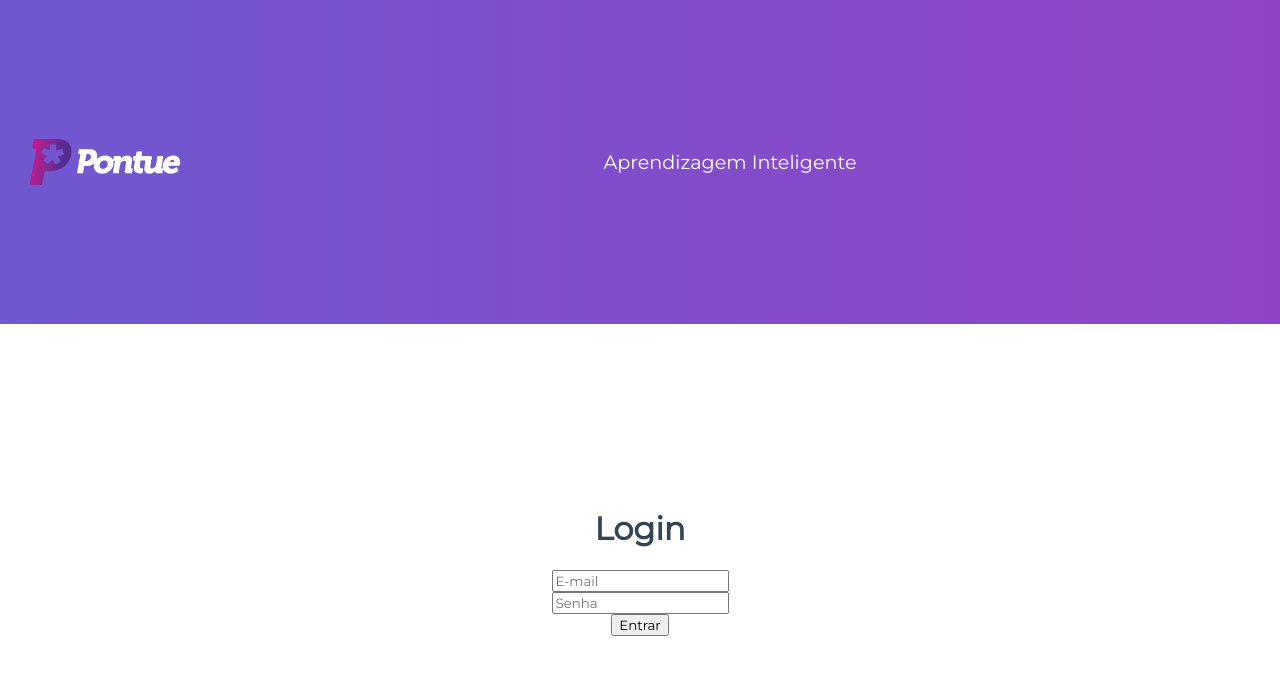
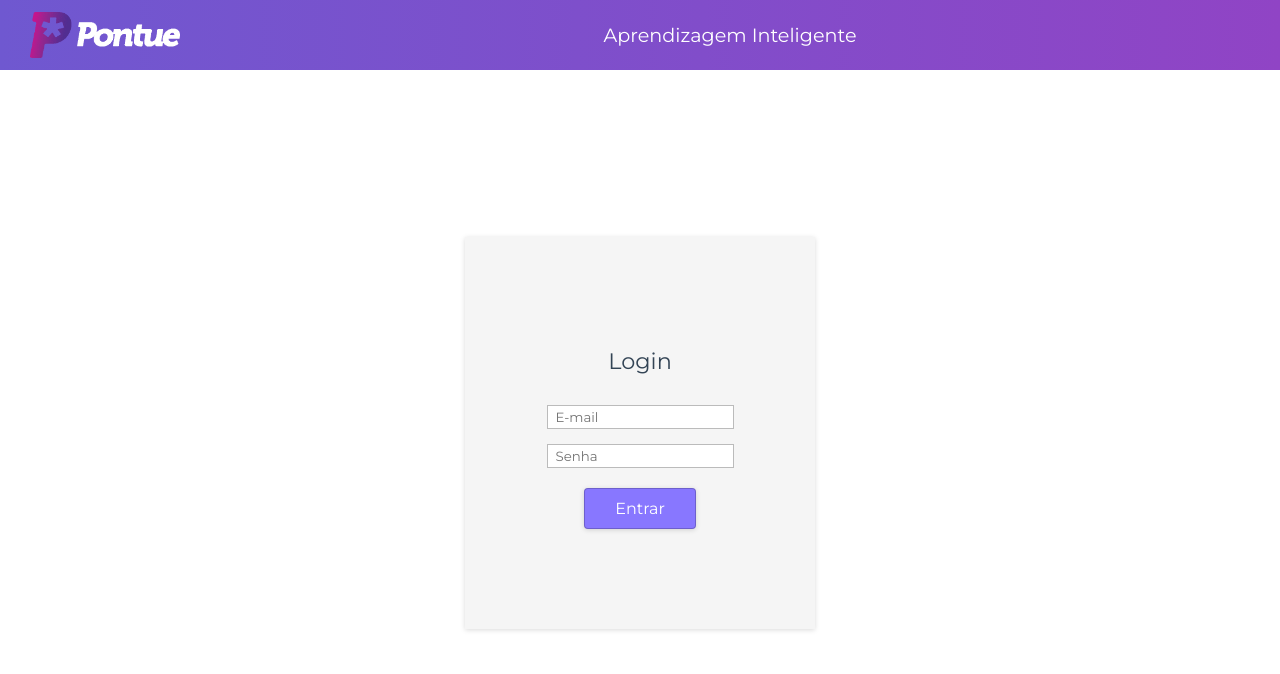
Before and after one commit to julianapsilva/Desafio-Pontue, a Vue app in the folder desafio/: page /auth in a window 1280 px wide. Shown: the top 674 px of the page. Built offline with nearby package versions, Linux system fonts and the light colour scheme.

Commit message:
fix: corrigindo rotas de direcionamento

```diff
--- a/desafio/src/App.vue
+++ b/desafio/src/App.vue
@@ -1,6 +1,5 @@
 <template>
-  <div id="app"
-   >
+  <div id="app">
     <Header title="Aprendizagem Inteligente" />
     <Content />
   </div>
@@ -22,7 +21,7 @@ export default {
     async validateToken() {
       this.validateToken = true;
 
-      const json = localStorage.getItem('knowledge_user');
+      const json = localStorage.getItem("knowledge_user");
       const userData = JSON.parse(json);
       this.$store.commit("setUser", null);
 
@@ -31,8 +30,6 @@ export default {
         this.$router.push({ name: "auth" });
         return;
       }
-
-      //faltou o IF/ ELSE AULA 1 DE TOKEN
       this.$store.commit("setUser", userData);
       this.validateToken = false;
     },
@@ -45,18 +42,18 @@ export default {
 
 <style>
 * {
+  margin: 0;
+  padding: 0;
+  border: 0;
+  box-sizing: border-box;
   font-family: "Montserrat", sans-serif;
-}
-body {
-  margin: 0;
   color: #345;
 }
 
 #app {
   height: 100vh;
   display: grid;
-  /* grid-template-rows: 60px 1fr 40px; */
-  grid-template-columns:  1fr;
+  grid-template-columns: 1fr;
   grid-template-areas:
     "header header"
     "content content";
--- a/desafio/src/components/template/Header.vue
+++ b/desafio/src/components/template/Header.vue
@@ -27,6 +27,7 @@ export default {
   display: flex;
   justify-content: flex-start;
   align-items: center;
+  max-height: 70px;
 }
 .title {
   font-size: 1.2rem;
--- a/desafio/src/components/views/Auth.vue
+++ b/desafio/src/components/views/Auth.vue
@@ -1,62 +1,86 @@
 <template>
-<div class="auth-content">
-  <div class="auth-modal">
-    <h1 class="auth-title">Login </h1>
+  <div class="auth-content">
+    <div class="auth-modal">
+      <h1 class="auth-title">Login</h1>
 
-    <input v-model="user.email" name="email" type="email" placeholder="E-mail">
-    <input v-model="user.password" name="password" type="password" placeholder="Senha">
-    <button @click="signin">Entrar</button>
-
+      <input
+        v-model="user.email"
+        name="email"
+        type="email"
+        placeholder="E-mail"
+      />
+      <input
+        v-model="user.password"
+        name="password"
+        type="password"
+        placeholder="Senha"
+      />
+      <button class="btn" @click="signin">Entrar</button>
+    </div>
   </div>
-</div>
-
 </template>
 
 <script>
-import api from "@/config/services"
+import api from "@/config/services";
 export default {
-  name: 'Auth',
-  data: function(){
+  name: "Auth",
+  data: function() {
     return {
-      user: {
-      }
-    }
+      user: {},
+    };
   },
   methods: {
-    async signin(){
-     try {
-       console.log(this.user)
-       let res = await api.post('/auth/login', this.user)
-        this.$store.commit('setUser', res.data)
-          localStorage.setItem('knowledge_user', JSON.stringify(res.data))
-          this.$router.push({path: '/'})
-          alert("FUNCIONOU")
-  }
-  catch (error) {
-    alert("ERRO LOGIN: ",  error)
-  } }
-}
-
-}
+    async signin() {
+      try {
+        console.log(this.user);
+        let res = await api.post("/auth/login", this.user);
+        this.$store.commit("setUser", res.data);
+        localStorage.setItem("knowledge_user", JSON.stringify(res.data));
+        this.$router.push({ path: "/" });
+        alert("FUNCIONOU");
+      } catch (error) {
+        alert("ERRO LOGIN: ", error);
+      }
+    },
+  },
+};
 </script>
 
 <style>
 .auth-content {
-  height: 100%;
   display: flex;
-  justify-content: center;
+  justify-content:center;
   align-items: center;
 }
 
 .auth-modal {
-  background-color: #FFF;
+  background: #f5f5f5;
   width: 350px;
-  padding: 35px;
+  padding: 100px;
+  box-shadow: 0 1px 5px rgba(0,0,0,0.15);
 
   display: flex;
   flex-direction: column;
   align-items: center;
 }
 
+.auth-title{
+  font-size: 1.4rem;
+  font-weight: 100;
+  margin-top: 10px;
+  margin-bottom: 30px;
+}
+
+.auth-modal input {
+  border: 1px solid #BBB;
+  margin-bottom: 15px;
+  padding: 3px 8px;
+  outline: none;
+}
+
+.auth-modal input:nth-child(3) {
+  margin-bottom: 0px;
+
+}
 
 </style>
--- a/desafio/src/components/views/CreateRedacao.vue
+++ b/desafio/src/components/views/CreateRedacao.vue
@@ -1,71 +1,62 @@
 <template>
-<div>
+  <div class="create-container">
     <div>
       <h2>Adicionar uma nova redação</h2>
     </div>
 
     <form class="create-redacao">
-
       <label for="file"></label>
-    <input type="file" name="file" id="file" ref="file" />
+      <input type="file" name="file" id="file" ref="file" required />
       <input
         class="btn"
-      type="button"
+        type="submit"
         value="Adicionar nova redação"
         @click.prevent="createRedacao()"
       />
     </form>
   </div>
-
 </template>
 
 <script>
-import api from "@/config/services"
+import api from "@/config/services";
 export default {
   name: "CreateRedacao",
 
-
   methods: {
     createRedacao() {
-      /*const form = new FormData()
-      const file = this.$refs.file.files
-      form.append(file[0].name, file[0])
-      console.log("FORM: ", form)
-      const body = {}
-      body.file = file[0]
-      body.name = file[0].name
-      console.log("BODY: ", file[0])
+      const formData = new FormData();
+      const imagefile = this.$refs.file;
+      formData.append("file[]", imagefile.files[0]);
+      console.log(imagefile.files[0]);
+      console.log(formData);
 
-*/
-
-      var formData = new FormData();
-var imagefile = this.$refs.file
-formData.append("file[]", imagefile.files[0]);
-console.log( imagefile.files[0])
-console.log(formData)
-
-const response = api.post('/alunos/redacao/create', formData)
-response.then(alert('SUCESS'))
-response.catch(error => console.log("ERR: ", error.response.data) )
-
+      const response = api.post("/alunos/redacao/create", formData);
+      response.then(
+        function (){
+          alert("Redação enviada com sucesso! Você será redirecionado.")
+        setTimeout(function() {
+          window.location.href = `/`;
+        }, 2000)
+        }  );
+      response.catch((error) => console.log("ERR: ", error.response.data));
     },
-
-
   },
 };
 </script>
 
 <style>
-h2{
-  margin-top: 40px;
+.create-container{
+  margin-top: -300px;
+}
+h2 {
   margin-bottom: 40px;
   text-align: center;
 }
-.create-redacao{
+.create-redacao {
   padding-top: 40px;
   padding-bottom: 40px;
-    border: 1px solid rgba(0,0,0,0.2);
-  box-shadow: 0 1px 5px rgba(0,0,0,0.15);
+  border: 1px solid rgba(0, 0, 0, 0.2);
+  box-shadow: 0 1px 5px rgba(0, 0, 0, 0.15);
   display: flex;
   flex-direction: column;
   justify-content: center;
@@ -75,9 +66,8 @@ h2{
 .btn {
   margin-top: 20px;
 }
-#file{
-  margin-left: 100px
+#file {
+  margin-left: 100px;
 }
 
-
 </style>
--- a/desafio/src/components/views/Home.vue
+++ b/desafio/src/components/views/Home.vue
@@ -1,12 +1,12 @@
 <template>
   <div class="container">
     <div class="welcome">
-      <strong>Bem vind@, {{ aluno }}!</strong>
+      <strong>Olá, {{ aluno }}! </strong>
     </div>
     <div class="description">
-      <p>Confira suas redações já enviadas</p>
+      <p id="p-description">Confira suas redações já enviadas</p>
       <router-link to="/novaredacao">
-        <button class="btn">Enviar nova redação</button>
+        <button id="button-description" class="btn">Enviar nova redação</button>
       </router-link>
     </div>
     <div class="demo" v-if="pronto">
@@ -18,7 +18,7 @@
             width="150"
             alt="icon-redacao"
           />
-          <p>Redação criada em {{ value.created_at }}</p>
+          <p>Redação criada em {{ format_date(value.created_at) }}</p>
         </router-link>
       </div>
     </div>
@@ -34,12 +34,10 @@
 <script>
 
 import api from "@/config/services"
-
-//import PageTitle from "./components/template/PageTitle"
+  import moment from 'moment'
 
 export default {
   name: "Home",
-  //components: {PageTitle}
   data: function() {
     return {
       stat: [],
@@ -75,11 +73,16 @@ export default {
       if (this.index == this.stat.length - 1)
       this.loadMore = false;
     },
+    format_date(value){
+         if (value) {
+           return moment(String(value)).format('DD/MM/YYYY hh:mm')
+          }
+      },
   },
   mounted() {
-    (this.pronto = false),
-    this.getStats(),
-    (this.index = 3);
+    // (this.pronto = false)
+    this.getStats()
+    // (this.index = 3);
   },
 };
 </script>
@@ -95,10 +98,6 @@ export default {
 .demo {
   width: 100vh;
   overflow: hidden;
-  /* justify-content: center;
-  align-items: center;
-  height: 100vh;
-  flex-wrap: wrap; */
 }
 .welcome {
   display: flex;
@@ -120,7 +119,8 @@ export default {
   transform: scale(1.1);
 }
 .redacao-item p {
-  margin-left: 20px;
+  margin-top: 15px;
+  margin-left: -50px;
 }
 
 .load-more {
@@ -139,4 +139,23 @@ export default {
   align-items: center;
   margin-bottom: 20px;
 }
+
+@media (min-width: 1500px){
+  #p-description{
+    margin-left: 200px;
+    margin-bottom: -10px;
+  }
+
+  #button-description{
+    margin-right: 200px;
+    margin-bottom: -5px;
+  }
+
+}
+
+@media (max-width: 800px){
+    .demo{
+    width: 50vh;
+  }
+}
 </style>
--- a/desafio/src/components/views/UpdateRedacao.vue
+++ b/desafio/src/components/views/UpdateRedacao.vue
@@ -3,7 +3,7 @@
     <h2>Atualizar redação</h2>
     <form class="update-redacao">
       <label for="file"></label>
-      <input type="file" name="file" id="file" ref="file" />
+      <input type="file" name="file" id="file" ref="file" required />
       <input
         class="btn"
         type="button"
@@ -22,38 +22,43 @@ export default {
 
   methods: {
     async update() {
-      let res = await api.get(
-        `/redacao/${this.id}` );
+      let updated = false;
+      let res = await api.get(`/redacao/${this.id}`);
       const url = res.data.data.urls[0].id;
+      console.log(res.data.data);
 
       var formData = new FormData();
       var imagefile = this.$refs.file;
-      formData.append("urls[]",url);
-      formData.append("file[]", imagefile.files[0])
-      const response = api.post(`/redacao/${this.id}/update`, formData)
-        response.then(alert("SUCESS"));
-          response.catch(error => console.log("ERR: ", error.response.data) )
+      formData.append("urls[]", url);
+      formData.append("file[]", imagefile.files[0]);
+
+      const response = api.post(`/redacao/${this.id}/update`, formData);
+      response.then((updated = true));
+      response.catch((error) => console.log("ERR: ", error.response.data));
+
+      if (updated) {
+        alert("Redação atualizada com sucesso! Você será redirecionado.");
+          this.$router.push({ name: "redacao", params: { id: this.id } });
+      }
     },
   },
 };
 </script>
 
 <style scoped>
-.update-redacao{
+.update-redacao {
   display: flex;
   flex-direction: column;
-  justify-content:center;
+  justify-content: center;
   align-items: center;
 
-    padding-top: 40px;
+  padding-top: 40px;
   padding-bottom: 40px;
-    border: 1px solid rgba(0,0,0,0.2);
-  box-shadow: 0 1px 5px rgba(0,0,0,0.15);
+  border: 1px solid rgba(0, 0, 0, 0.2);
+  box-shadow: 0 1px 5px rgba(0, 0, 0, 0.15);
 }
-#file{
+#file {
   margin-left: 100px;
   margin-bottom: 10px;
 }
-
-
 </style>
```
Also changed, not shown: desafio/src/components/views/Redacao.vue (+42 -32 lines), 1 other file (tests, documents, lock files or other folders). Lines whose indentation alone changed are shown as unchanged.
